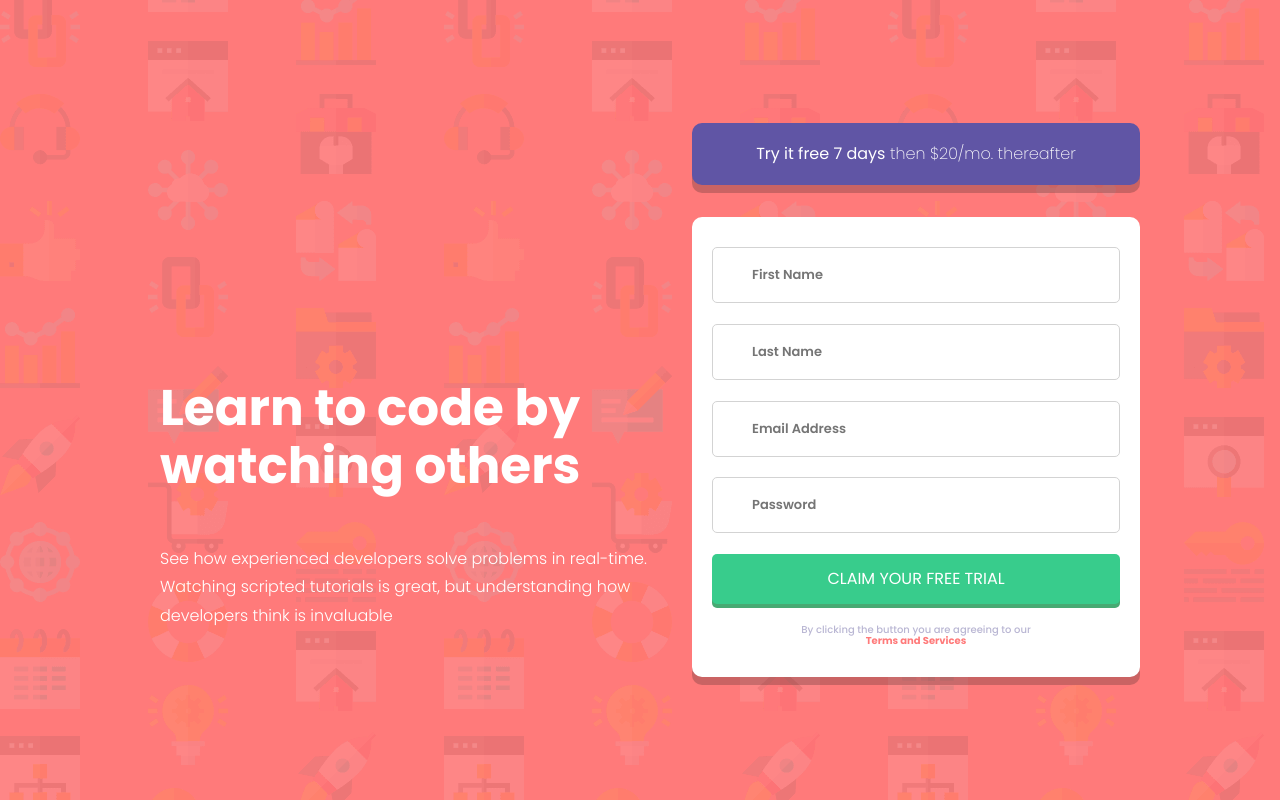
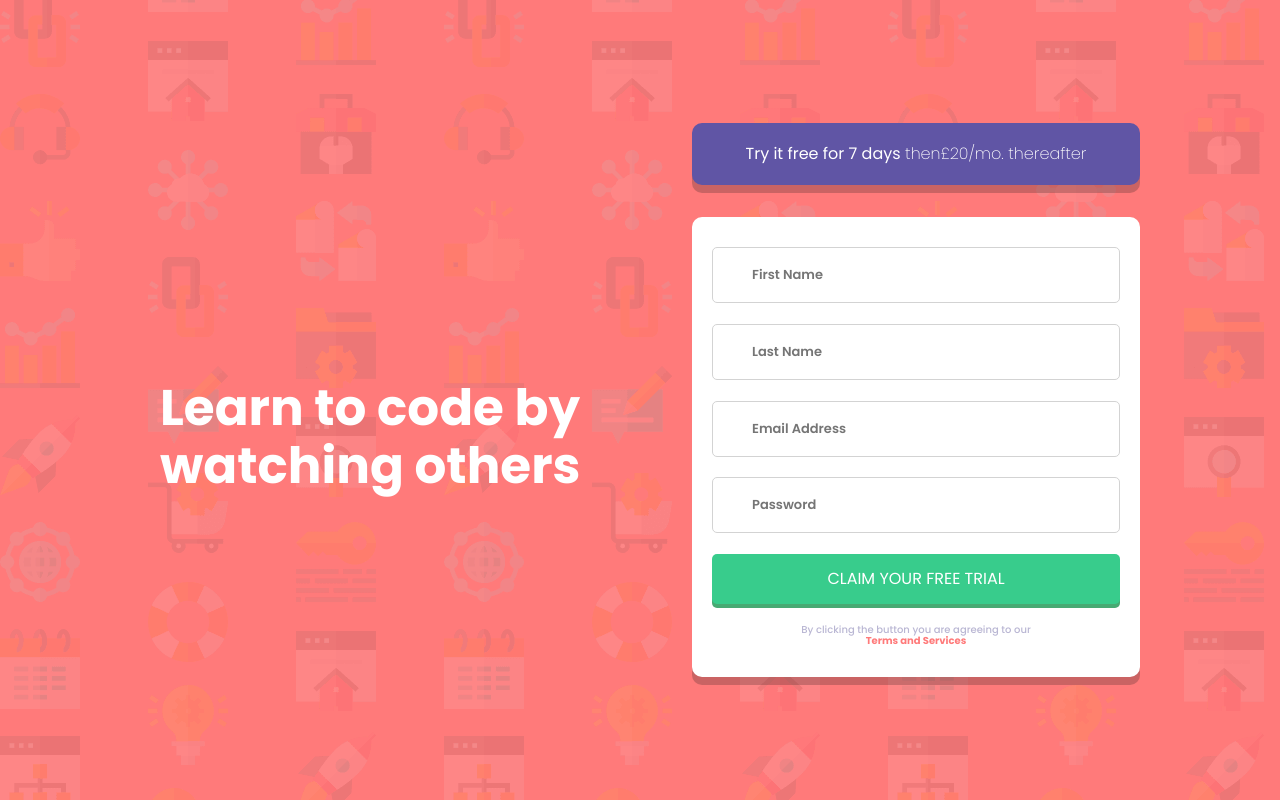
Before and after one commit to AlfieDarko/frontendmentor-01, a Next.js app: page / in a window 1280 px wide. Built offline with nearby package versions, Linux system fonts and the light colour scheme.

Commit message:
slight refactor

```diff
--- /dev/null
+++ b/components/copy.jsx
@@ -0,0 +1,21 @@
+import React from "react";
+import PropTypes from "prop-types";
+
+const Copy = ({ header, content }) => {
+  return (
+    <div className="sales-copy__container">
+      <h1 className="sales-copy__header">
+        {/* Learn to code by watching others */}
+        {header}
+      </h1>
+      <p className="sales-copy__paragraph">
+        {/* See how experienced developers solve problems in real-time. <br></br>
+        Watching scripted tutorials is great, but understanding how developers
+        think is invaluable */}
+        {content}
+      </p>
+    </div>
+  );
+};
+
+export default Copy;
--- a/components/form.jsx
+++ b/components/form.jsx
@@ -1,4 +1,4 @@
-import React, { useReducer } from "react";
+import React from "react";
 import { useForm } from "react-hook-form";
 
 const Form = () => {
@@ -6,15 +6,7 @@ const Form = () => {
   const onSubmit = data => {
     console.log(data);
   };
-  const [inputValues, setInputValues] = useReducer(
-    (state, newState) => ({ ...state, ...newState }),
-    { firstName: "", lastName: "" }
-  );
 
-  const handleOnChange = event => {
-    const { name, value } = event.target;
-    setInputValues({ [name]: value });
-  };
   return (
     <form
       className="lead-gen__form lead-gen--box-shadow"
--- /dev/null
+++ b/components/locales/en.js
@@ -0,0 +1,3 @@
+export const COPY_HEADER = "Learn to code by watching others";
+export const COPY_PARAGRAPH =
+  "See how experienced developers solve problems in real-time. Watching scripted tutorials is great, but understanding how developers think is invaluable";
--- a/components/main.jsx
+++ b/components/main.jsx
@@ -2,24 +2,15 @@ import React, { PureComponent } from "react";
 import "normalize.css";
 import "../styles/main.scss";
 import Form from "./form";
+import Copy from "./copy";
+import { COPY_PARAGRAPH, COPY_HEADER } from "./locales/en";
+import Offer from "./offer";
+
 const Main = () => (
   <div className="container">
-    <div className="sales-copy__container">
-      <h1 className="sales-copy__header">Learn to code by watching others</h1>
-      <p className="sales-copy__paragraph">
-        See how experienced developers solve problems in real-time. <br></br>
-        Watching scripted tutorials is great, but understanding how developers
-        think is invaluable
-      </p>
-    </div>
-
+    <Copy header={COPY_HEADER} paragraph={COPY_PARAGRAPH} />
     <div className="lead-gen__container">
-      <div className="lead-gen__offer">
-        <p className="lead-gen__offer--font-weight-200">
-          <strong>Try it free 7 days</strong> then $20/mo. thereafter
-        </p>
-      </div>
-
+      <Offer freeTrialInDays={7} subscriptionPrice={20} currencySymbol={"£"} />
       <Form />
     </div>
   </div>
--- /dev/null
+++ b/components/offer.jsx
@@ -0,0 +1,17 @@
+import React, { PureComponent } from "react";
+import PropTypes from "prop-types";
+
+const Offer = ({ freeTrialInDays, subscriptionPrice, currencySymbol }) => {
+  return (
+    <div className="lead-gen__offer">
+      <p className="lead-gen__offer--font-weight-200">
+        {/* will move this out later */}
+        <strong>Try it free for {freeTrialInDays} days</strong> then
+        {currencySymbol}
+        {subscriptionPrice}/mo. thereafter
+      </p>
+    </div>
+  );
+};
+
+export default Offer;
```
